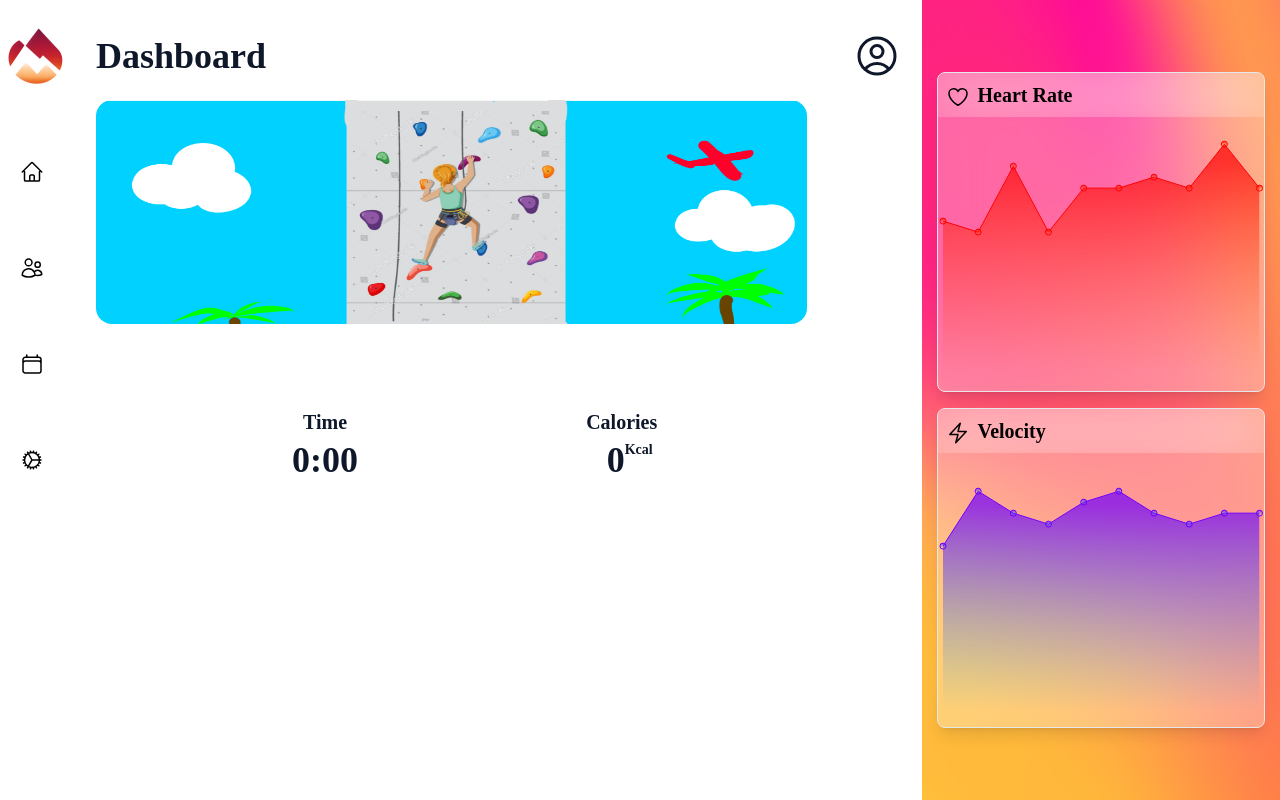
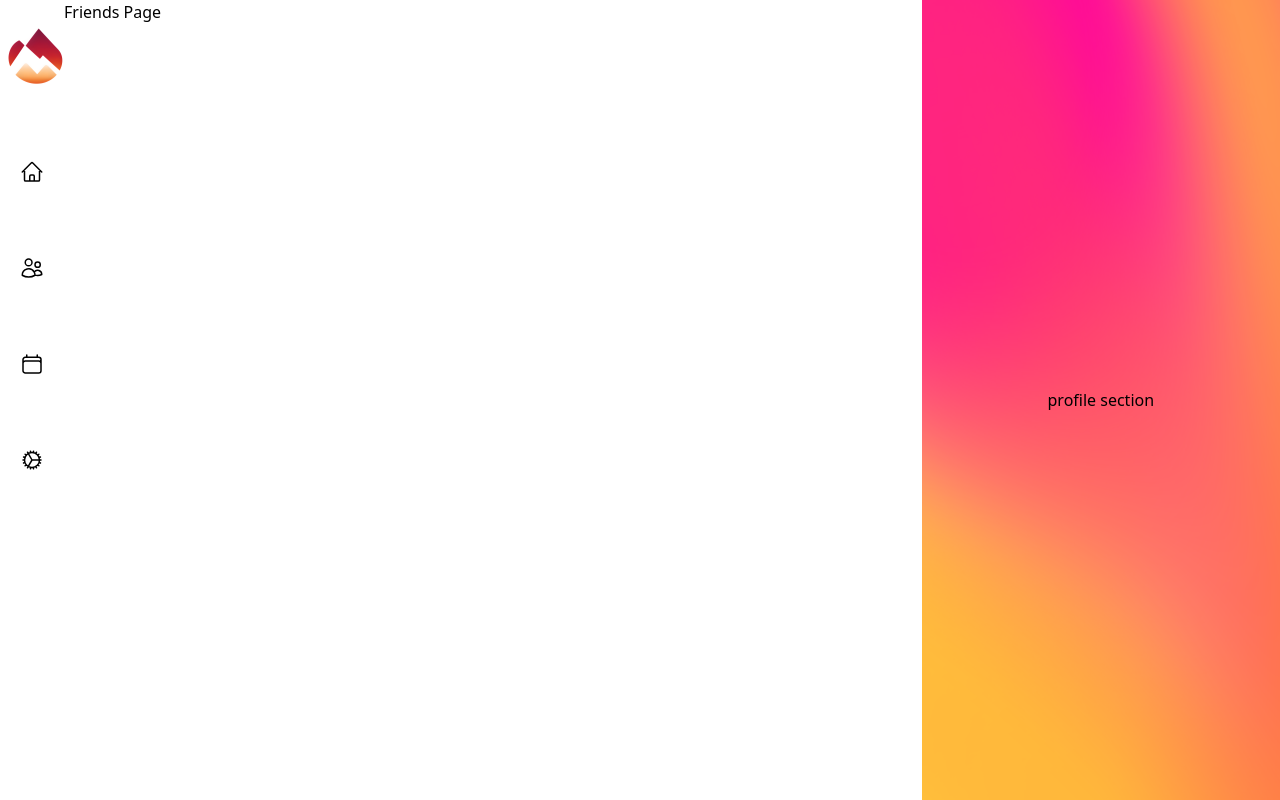
Before and after one commit to papalino456/Escaladora, a React (Vite) app in the folder climber-app/: page /friends in a window 1280 px wide. Built offline with nearby package versions, Linux system fonts and the light colour scheme.

Commit message:
add routes to side bar and friends page section

```diff
--- a/climber-app/package.json
+++ b/climber-app/package.json
@@ -17,6 +17,7 @@
     "postcss": "^8.4.21",
     "react": "^18.2.0",
     "react-dom": "^18.2.0",
+    "react-router-dom": "^6.10.0",
     "recharts": "^2.5.0",
     "tailwindcss": "^3.3.1"
   },
--- /dev/null
+++ b/climber-app/src/components/FriendsPage.jsx
@@ -0,0 +1,12 @@
+import React from 'react';
+
+const FriendsPage = () => {
+  return (
+    <div>
+      <h1>Friends Page</h1>
+
+    </div>
+  );
+};
+
+export default FriendsPage;
--- /dev/null
+++ b/climber-app/src/components/profileSection.jsx
@@ -0,0 +1,9 @@
+import React from 'react';
+
+export default function ProfileSection() {
+    return (
+      <div className="flex flex-col items-center justify-center h-full ml-auto bg-cover overflow-hidden bg-[url('src/assets/mesh.png')] bg" style={{width: "28%"}}>
+        profile section
+      </div>
+    );
+  }
--- a/climber-app/src/components/sideBar.jsx
+++ b/climber-app/src/components/sideBar.jsx
@@ -1,25 +1,26 @@
 import React from 'react';
 import { HomeIcon, UsersIcon, CalendarIcon, CogIcon } from '@heroicons/react/24/outline';
+import { Link } from 'react-router-dom';
 
 export default function SideBar() {
   return (
-      <div className=" top-0 left-0 h-screen w-16 bg-white flex flex-col items-center pt-6">
+    <div className="top-0 left-0 h-screen w-16 bg-white flex flex-col items-center pt-6">
       <div className="h-16 w-16 bg-white rounded mb-8">
         <img src="src\assets\00004.png" alt="" className="h-full w-full rounded-full"></img>
       </div>
       <nav className='flex flex-col mt-10'>
-          <a href="#" className="mb-6">
+        <Link to="/" className="mb-6">
           <HomeIcon className="h-6 w-6 mb-12 text-black hover:text-orange-600" />
-          </a>
-          <a href="#" className="mb-6">
+        </Link>
+        <Link to="/friends" className="mb-6">
           <UsersIcon className="h-6 w-6 mb-12 text-black hover:text-orange-600 " />
-          </a>
-          <a href="#" className="mb-6">
+        </Link>
+        <Link to="/calendar" className="mb-6">
           <CalendarIcon className="h-6 w-6 mb-12 text-black hover:text-orange-600" />
-          </a>
-          <a href="#">
+        </Link>
+        <Link to="/settings" className="mb-6">
           <CogIcon className="h-6 w-6 mb-12 text-black hover:text-orange-600" />
-          </a>
+        </Link>
       </nav>
     </div>
   );
--- a/climber-app/src/main.jsx
+++ b/climber-app/src/main.jsx
@@ -4,14 +4,21 @@ import './index.css'
 import SideBar from './components/sideBar'
 import MainSection from './components/mainSection'
 import GraphSection from './components/graphSection'
+import { BrowserRouter as Router, Route, Routes } from 'react-router-dom';
+import FriendsPage from './components/FriendsPage'
+import ProfileSection from './components/profileSection'
 
 
 ReactDOM.createRoot(document.getElementById('root')).render(
   <React.StrictMode>
-    <div className="flex flex-row h-screen w-screen">
-      <SideBar />
-      <MainSection />
-      <GraphSection />
-    </div>
+    <Router>
+      <div className="flex flex-row h-screen w-screen">
+        <SideBar />
+        <Routes>
+          <Route path="/" element={<> <MainSection /> <GraphSection /> </>} />
+          <Route path="/friends" element={<> <FriendsPage /> <ProfileSection /> </>} />
+        </Routes>
+      </div>
+    </Router>
   </React.StrictMode>,
 )
```
Also changed, not shown: 1 other file (tests, documents, lock files or other folders). Lines whose indentation alone changed are shown as unchanged.
